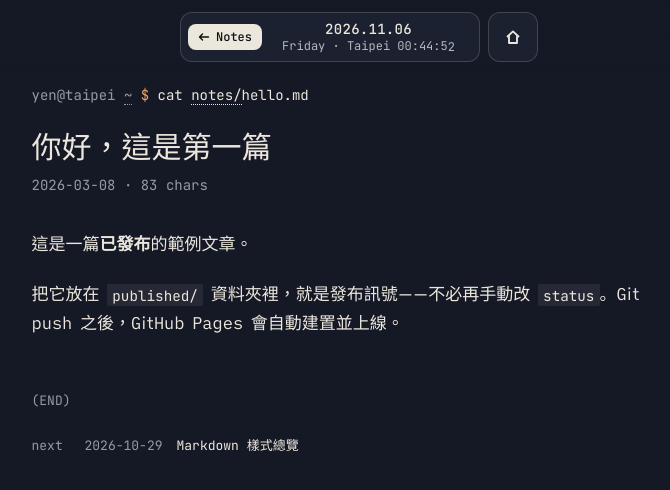
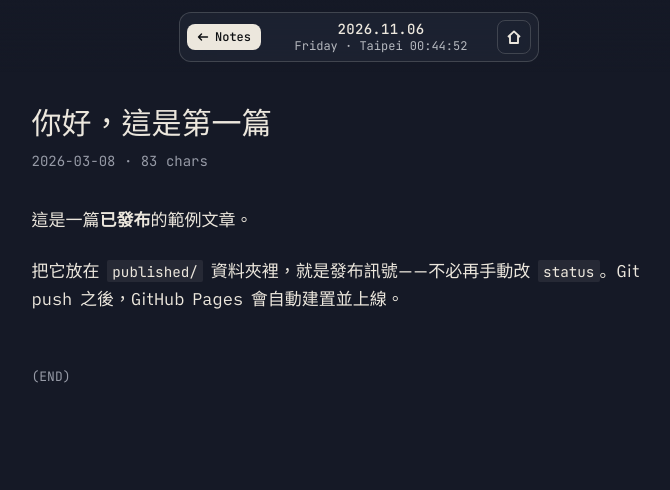
Before and after one commit to laiyenju/laiyenju.github.io, a Jekyll site: the page built from published/2026-03-08-hello.md, in a window 1280 px wide. Shown: the top 490 px of the page, without its empty margins (281-951 px from the left). Built offline with Jekyll 4.4.1, drawn with Linux system fonts in a browser that asks for light colours.

Commit message:
One date card everywhere; no command line or pager on notes and works; no white flash into a note
- The date card has one size and place on every page (home, timeline, a work,
  a note): --card-w wide, 50px tall, 12px from the top, centred. It no longer
  rests lower on wide screens or grows in the timeline, and Home sits inside it
  at its right end instead of beside it. A typed command now lands just under it.
- Notes and works open straight on the title (no yen@taipei ~ $ cat line),
  with the same room under the card.
- The prev / next pager at the end of a note is gone, with its styles, script
  and the cross-document fade that only it used.
- A note paints the sky in <head>: its body used to start on the default paper
  and fade to the sky over 1.2s, the white flash on arriving from the list.
- The browser's back button from a note brings the notes list back again; only
  Home starts the home page clean (post.js marks it).

Co-Authored-By: Claude Opus 5.5 <noreply@anthropic.com>
Claude-Session: https://claude.ai/code/session_013iANxKhEnvKVySxFFPVfMA

```diff
--- a/_includes/head.html
+++ b/_includes/head.html
@@ -7,5 +7,7 @@
 <link rel="preconnect" href="https://fonts.gstatic.com" crossorigin>
 <link href="https://fonts.googleapis.com/css2?family=JetBrains+Mono:wght@400;500;600&family=Noto+Sans+TC:wght@400;700&display=swap" rel="stylesheet">
 <link rel="stylesheet" href="{{ '/assets/css/site.css' | relative_url }}?v={{ site.time | date: '%s' }}">
-{% comment %}The sun's colour for the page, before first paint (theme-boot.html).{% endcomment %}
+{% comment %}The sun's colour for the page, painted here in <head>, before the body exists: the first frame is already
+  the sky, so arriving from the home page never flashes the default paper (theme-boot.html adds the night class).{% endcomment %}
 <script src="{{ '/assets/js/sky.js' | relative_url }}?v={{ site.time | date: '%s' }}"></script>
+<script>if (window.siteSky) siteSky.paintNotes();</script>
--- a/_includes/theme-boot.html
+++ b/_includes/theme-boot.html
@@ -1,6 +1,7 @@
 <script>
-  // Day or night before first paint, so a visit never flashes the wrong ground: the sky (sky.js).
-  // Words of the interface (labels, the prev / next words) in the reader's own
+  // Day or night before first paint, so a visit never flashes the wrong ground: the sky (sky.js; its colours are
+  // already painted in head.html, this adds the night class for light text).
+  // Words of the interface (labels) in the reader's own
   // language: Chinese if the browser's first language is Chinese, else
   // English. The notes stay as written. No switch: there is nothing to choose.
   (function () {
--- a/_layouts/default.html
+++ b/_layouts/default.html
@@ -3,9 +3,9 @@
 <head>
   {% include head.html %}
   <script>
-    // Arrival. Opened from inside the site (the notes list on the home page, or prev / next here),
+    // Arrival. Opened from inside the site (the notes list on the home page),
     // the page cuts straight in and prints from the top in a quarter second, like a work does:
-    // no typing, and no cross-fade. Opened from outside (a shared link), it types itself out
+    // no typing, and no cross-fade (the sky is already painted in head.html, so there is no flash). Opened from outside (a shared link), it types itself out
     // (post.js), unless motion is reduced.
     (function () {
       var root = document.documentElement;
@@ -15,14 +15,8 @@
         sessionStorage.removeItem("post-handoff");
       } catch (e) {}
       if (handoff) {
-        // from inside the site (a list, prev / next): no typing, the page prints in from the top in a quarter second
+        // from inside the site (the list): no typing, the page prints in from the top in a quarter second
         if (!(window.matchMedia && window.matchMedia("(prefers-reduced-motion: reduce)").matches)) root.classList.add("post-rise");
-        window.addEventListener("pagereveal", function (e) {
-          var vt = e.viewTransition;
-          if (!vt) return;
-          vt.ready.catch(function () {}); // skipping rejects ready; that is expected here
-          vt.skipTransition();
-        });
         return;
       }
       if (window.matchMedia && window.matchMedia("(prefers-reduced-motion: reduce)").matches) return;
@@ -35,23 +29,9 @@
 
   {% assign chars = content | strip_html | strip_newlines | remove: " " | size %}
 
-  {% comment %}Older and newer notes, for the pager at the end.{% endcomment %}
-  {% assign notes = site.pages | where_exp: "p", "p.path contains 'published/'" | sort: "date" %}
-  {% assign older = nil %}
-  {% assign newer = nil %}
-  {% for note in notes %}
-    {% if note.url == page.url %}
-      {% assign i_older = forloop.index0 | minus: 1 %}
-      {% if i_older >= 0 %}{% assign older = notes[i_older] %}{% endif %}
-      {% assign newer = notes[forloop.index] %}
-    {% endif %}
-  {% endfor %}
-
-  {% assign slug = page.name | remove: '.md' | slice: 11, 200 %}
-  {% comment %}The same frame as a work on the home page: the date card at the top (back to the list) with Home beside it,
-     the command that printed the note, and the title on the left.{% endcomment %}
+  {% comment %}The same frame as a work on the home page: the date card at the top, the same size and in the same place
+     as on every page (← Notes on its left goes back to the list, Home at its right end), then the title on the left.{% endcomment %}
   <div class="post-top">
-    {% comment %}Two pieces: the date card, whose button (on its left) goes back to the notes list, and Home.{% endcomment %}
     <a class="post-when post-to-notes" href="{{ '/' | relative_url }}?view=notes" aria-label="Back to all notes">
       <span class="cta"><svg viewBox="0 0 12 12" fill="none" stroke="currentColor" stroke-width="1.4" stroke-linecap="round" stroke-linejoin="round" aria-hidden="true"><path d="M10.5 6h-9M4.5 3 1.5 6l3 3"/></svg>Notes</span>
       <span class="txt"><b data-clock="date">&nbsp;</b><span data-clock="time">Taipei</span></span>
@@ -61,8 +41,6 @@
 
   <article class="post">
     <header class="post-head">
-      {% comment %}The path is a way back, like a breadcrumb: ~ the home page, notes/ the list.{% endcomment %}
-      <p class="post-bar">yen@<span data-city>taipei</span> <a class="post-path" href="{{ '/' | relative_url }}" title="Home">~</a> <i>$</i> <b>cat <a class="post-path post-to-notes" href="{{ '/' | relative_url }}?view=notes" title="All notes">notes/</a>{{ slug }}.md</b></p>
       <h1 class="post-title">{{ page.title }}</h1>
       {% if page.subtitle %}<p class="post-subtitle">{{ page.subtitle }}</p>{% endif %}
       <p class="post-meta">{% if page.date %}<time datetime="{{ page.date | date_to_xmlschema }}">{{ page.date | date: "%Y-%m-%d" }}</time> · {% endif %}{{ chars }} chars</p>
@@ -74,12 +52,6 @@
 
     <footer class="post-end">
       <p class="post-eof">(END)</p>
-      {% if older or newer %}
-      <nav class="post-pager" aria-label="More notes">
-        {% if newer %}<a href="{{ newer.url | relative_url }}" data-pager="next"><span class="post-pager-label"><span class="i-en">next</span><span class="i-zh">下一個</span></span><time datetime="{{ newer.date | date_to_xmlschema }}">{{ newer.date | date: "%Y-%m-%d" }}</time><span class="post-pager-title">{{ newer.title }}</span></a>{% endif %}
-        {% if older %}<a href="{{ older.url | relative_url }}" data-pager="prev"><span class="post-pager-label"><span class="i-en">prev</span><span class="i-zh">上一個</span></span><time datetime="{{ older.date | date_to_xmlschema }}">{{ older.date | date: "%Y-%m-%d" }}</time><span class="post-pager-title">{{ older.title }}</span></a>{% endif %}
-      </nav>
-      {% endif %}
     </footer>
   </article>
 
--- a/assets/css/site.css
+++ b/assets/css/site.css
@@ -56,6 +56,8 @@
 
 html {
   -webkit-text-size-adjust: 100%;
+  /* the sky from the very first frame (head.html paints it before the body exists): never the browser's white */
+  background: var(--sky, #fafaf7);
   /* Room for a scrollbar on every page, so an article's text column stays
      at the same x whether or not it scrolls. */
   scrollbar-gutter: stable;
@@ -79,12 +81,6 @@ a {
   text-decoration: none;
 }
 
-/* Interface words in one language (theme-boot.html picks it). */
-html:not(.ui-zh) .i-zh,
-html.ui-zh .i-en {
-  display: none;
-}
-
 body.theme-night { --accent: var(--t-accent, #f5b942); }
 
 /* —— Article (Jekyll default layout): a quiet reading column on plain
@@ -106,18 +102,21 @@ body.theme-night { --accent: var(--t-accent, #f5b942); }
 }
 
 /* —— The frame, the same as a work on the home page: the date card fixed at
-      the top, then `yen@taipei ~ $ cat notes/<file>.md`, the title on the
-      left, the subtitle, the date and size in mono; ← cd .. at the end. —— */
+      the top, then the title on the left, the subtitle, the date and size in mono; (END) at the end.
+      The card is the same size and in the same place on every page (here, the home page, the timeline, a work):
+      --card-w wide (day.css has the same), 50px tall, centred on the whole window (100vw, so a scrollbar does
+      not move it), 12px from the top. Home sits inside it, at its right end. —— */
 .post-top {
-  position: fixed; z-index: 7; top: 0; left: 0; right: 0;
-  display: flex; justify-content: center; align-items: center; gap: 8px;
-  padding: calc(12px + env(safe-area-inset-top, 0px)) 16px 10px;
+  --card-w: min(360px, calc(100vw - 32px));
+  position: fixed; z-index: 7; top: 0; left: 0; width: 100vw;
+  display: flex; justify-content: center; align-items: center;
+  padding: calc(12px + env(safe-area-inset-top, 0px)) 0 10px;
   /* only a light veil: the card and Home are frosted glass, so the note shows through behind them */
   background: linear-gradient(color-mix(in srgb, var(--sky, #fafaf7) 55%, transparent), transparent);
 }
 .post-when {
   display: flex; align-items: center; justify-content: space-between; gap: 12px;
-  width: min(300px, calc(100vw - 32px - 58px)); padding: 7px 16px 7px 7px;
+  width: var(--card-w); height: 50px; padding: 7px 49px 7px 7px;
   border: 1px solid rgba(42, 36, 32, 0.14); border-radius: 12px;
   background: color-mix(in srgb, var(--sky-sheet, #fff) 62%, transparent);
   -webkit-backdrop-filter: blur(14px) saturate(1.5); backdrop-filter: blur(14px) saturate(1.5);
@@ -135,19 +134,17 @@ body.theme-night { --accent: var(--t-accent, #f5b942); }
   background: var(--t-ink, #2a2420); color: #fafaf7; font-size: 12px; font-weight: 500; line-height: 1; white-space: nowrap;
 }
 .post-when .cta svg { width: 12px; height: 12px; }
-/* Home, beside the date card: a 50px square, as tall as the card, an icon only */
+/* Home, inside the card at its right end: a 34px square, an icon only, outlined (the filled button is the way back) */
 .post-home {
-  display: inline-flex; align-items: center; justify-content: center; flex: none; width: 50px; height: 50px; padding: 0;
-  border: 1px solid rgba(42, 36, 32, 0.14); border-radius: 12px;
-  background: color-mix(in srgb, var(--sky-sheet, #fff) 62%, transparent);
-  -webkit-backdrop-filter: blur(14px) saturate(1.5); backdrop-filter: blur(14px) saturate(1.5);
+  position: absolute; top: calc(12px + env(safe-area-inset-top, 0px) + 8px); left: calc(50vw + var(--card-w) / 2 - 42px);
+  display: inline-flex; align-items: center; justify-content: center; width: 34px; height: 34px; padding: 0;
+  border: 1px solid rgba(42, 36, 32, 0.14); border-radius: 8px;
   color: var(--t-ink, #2a2420);
   transition: border-color 0.15s ease, transform 0.15s ease;
 }
 .post-home:hover { border-color: var(--t-faint, #736d66); }
 .post-home:active { transform: scale(0.96); }
 .post-home svg { width: 16px; height: 16px; }
-@media (min-width: 480px) { .post-when { width: 300px; } }
 @media (max-width: 399px) { .post-when .wd { display: none; } }
 /* the live time in the date card: HH:MM:SS, each digit rolls (sky.js rollClock) */
 .roll { display: inline-flex; font-variant-numeric: tabular-nums; vertical-align: bottom; }
@@ -157,20 +154,12 @@ body.theme-night { --accent: var(--t-accent, #f5b942); }
 .roll .sr { position: absolute; width: 1px; height: 1px; overflow: hidden; clip-path: inset(50%); white-space: nowrap; }
 @media (prefers-reduced-motion: reduce) { .roll .rs { transition: none !important; } }
 
-body.theme-night .post-home { background: color-mix(in srgb, var(--sky-sheet, #151820) 62%, transparent); border-color: rgba(232, 230, 227, 0.18); color: var(--t-ink, #e8e6e3); }
+body.theme-night .post-home { border-color: rgba(232, 230, 227, 0.18); color: var(--t-ink, #e8e6e3); }
 
-.post-bar,
 .post-meta {
   font-family: "JetBrains Mono", "Noto Sans TC", ui-monospace, monospace;
   color: var(--t-faint, #736d66);
 }
-.post-bar { margin: 0; font-size: 14px; line-height: 1.7; }
-.post-bar i { font-style: normal; color: var(--accent); }
-.post-bar b { font-weight: 400; color: var(--t-ink, #2a2420); }
-/* the path in the prompt is a way back: ~ home, notes/ the list (dotted like other links, the accent when pointed at) */
-.post-bar .post-path { color: inherit; border-bottom: 1px dotted currentColor; }
-.post-bar .post-path:hover,
-.post-bar .post-path:focus-visible { color: var(--accent); border-bottom-style: solid; }
 .post-head { text-align: left; margin-bottom: 34px; }
 .post-title {
   margin: 18px 0 6px;
@@ -821,7 +810,7 @@ body.has-rail .post-prose .footnotes {
   color: var(--link-sel-fg);
 }
 
-/* End: (END) like less at the end of a file, the next / prev notes, then a prompt. */
+/* End: (END) like less at the end of a file. */
 .post-end {
   margin-top: 4em;
   font-family: "JetBrains Mono", "Noto Sans TC", ui-monospace, monospace;
@@ -831,28 +820,6 @@ body.has-rail .post-prose .footnotes {
 .post-eof {
   margin: 0 0 1.6em;
   color: var(--t-faint, #736d66);
-}
-.post-pager {
-  display: grid;
-  margin: 0 0 1.6em;
-}
-.post-pager a {
-  display: grid;
-  grid-template-columns: 5ch 10ch minmax(0, 1fr);
-  column-gap: 14px;
-  align-items: baseline;
-  padding: 3px 6px;
-  margin: 0 -6px;
-  line-height: 1.75;
-}
-/* 上一個 / 下一個 take six cells. */
-html.ui-zh .post-pager a {
-  grid-template-columns: 6ch 10ch minmax(0, 1fr);
-}
-.post-pager-label,
-.post-pager time {
-  color: var(--t-faint, #736d66);
-  font-variant-numeric: tabular-nums;
 }
 
 /* Arrival, like `cat` in a terminal (see post.js): the title typed character by character behind a block cursor, the date
@@ -869,7 +836,7 @@ html.post-print .post-prose > * {
   clip-path: inset(0 0 100% 0);
   animation: post-unclip 1ms 4s forwards;
 }
-/* Opened from the notes list: the command line is already there (it slides up from the list). */
+/* Each part shows as its turn comes (post.js stream). */
 html.post-print .post-head > .is-shown,
 html.post-print .post-end.is-shown {
   opacity: 1;
@@ -892,7 +859,7 @@ html.post-print.stream-done .post-prose > * {
   clip-path: none !important;
   animation: none !important;
 }
-/* From inside the site (a list, prev / next): the page prints in from the top in about a quarter second,
+/* From inside the site (the list): the page prints in from the top in about a quarter second,
    the head line by line and then the first blocks of text, the same motion as a work on the home page. */
 html.post-rise .post-head > *,
 html.post-rise .post-prose > :nth-child(-n+8) {
@@ -954,38 +921,6 @@ html.post-rise .post-prose > :nth-child(8) { animation-delay: 295ms; }
   }
 }
 
-/* Navigations between pages cross-fade briefly (old page out fast, new one in
-   behind it). A note opened from the list hands over with no transition at
-   all: it is already on screen (see the head script in default.html). */
-@view-transition {
-  navigation: auto;
-}
-::view-transition-group(*) {
-  animation-duration: 240ms;
-  animation-timing-function: cubic-bezier(0.2, 0, 0, 1);
-}
-::view-transition-old(root) {
-  animation: vt-out 160ms cubic-bezier(0.4, 0, 1, 1) both;
-}
-::view-transition-new(root) {
-  animation: vt-in 220ms 100ms cubic-bezier(0, 0, 0.2, 1) both;
-}
-@keyframes vt-out {
-  to {
-    opacity: 0;
-  }
-}
-@keyframes vt-in {
-  from {
-    opacity: 0;
-  }
-}
-@media (prefers-reduced-motion: reduce) {
-  @view-transition {
-    navigation: none;
-  }
-}
-
 /* Night: a cool ink ground, light text, gold only for the accent and selection. */
 body.post-body.theme-night {
   background: var(--sky, #0d0f12);
@@ -1002,17 +937,13 @@ body.theme-night .post-prose {
   --shu: var(--t-accent, #f5b942);
 }
 body.theme-night .post-meta,
-body.theme-night .post-eof,
-body.theme-night .post-pager-label,
-body.theme-night .post-pager time { color: var(--t-faint, #8a8f99); }
+body.theme-night .post-eof { color: var(--t-faint, #8a8f99); }
 body.theme-night .post-title,
 body.theme-night .post-end { color: var(--t-ink, #e8e6e3); }
 body.theme-night .post-top { background: linear-gradient(color-mix(in srgb, var(--sky, #0d0f12) 55%, transparent), transparent); }
 body.theme-night .post-when { background: color-mix(in srgb, var(--sky-sheet, #151820) 62%, transparent); border-color: rgba(232, 230, 227, 0.18); color: var(--t-ink, #e8e6e3); }
 body.theme-night .post-when .txt span { color: var(--t-soft, #8a8f99); }
 body.theme-night .post-when .cta { background: var(--t-ink, #e8e6e3); color: #0d0f12; }
-body.theme-night .post-bar { color: var(--t-faint, #8a8f99); }
-body.theme-night .post-bar b { color: var(--t-ink, #e8e6e3); }
 body.theme-night .post-prose :not(pre) > code { background: rgba(232, 230, 227, 0.08); }
 body.theme-night .post-prose img { border-color: rgba(232, 230, 227, 0.1); }
 body.theme-night .post-subtitle { color: var(--t-soft, #b6b9bf); }
@@ -1026,7 +957,7 @@ body.theme-night .post-note-n { color: var(--t-faint, #8a8f99); }
    the accent to a deeper accent (by night: lighter). Keyboard focus adds
    an underline as well, so focus never rests on colour alone. Two
    exceptions:
-   - terminal rows (the notes / works lists, $ cd ~, prev / next) turn
+   - terminal rows (the notes / works lists on the home page) turn
      reverse video, like the selected row of a terminal picker;
    - links inside a note keep the ink colour on a dotted line, which turns
      solid when pointed at. —— */
@@ -1074,26 +1005,6 @@ body .post-prose a.reversefootnote:hover {
   }
 }
 
-/* Terminal rows (prev / next): reverse video when pointed at. */
-body .post-pager a:focus-visible,
-body .post-pager a:active {
-  background: var(--link-sel-bg);
-  color: var(--link-sel-fg);
-}
-body .post-pager a:focus-visible *,
-body .post-pager a:active * {
-  color: inherit !important;
-}
-@media (hover: hover) {
-  body .post-pager a:hover {
-    background: var(--link-sel-bg);
-    color: var(--link-sel-fg);
-  }
-  body .post-pager a:hover * {
-    color: inherit !important;
-  }
-}
-
 /* Links in a note: ink on a dotted line; solid when pointed at. The keyboard
    gets a thicker solid line, so focus differs from a passing pointer. */
 .post-prose a:not(.footnote):not(.reversefootnote) {
--- a/assets/js/post.js
+++ b/assets/js/post.js
@@ -272,7 +272,6 @@
   function stream() {
     var root = document.documentElement;
     if (!root.classList.contains("post-print")) return;
-    var bar = document.querySelector(".post-bar");
     var title = document.querySelector(".post-title");
     var sub = document.querySelector(".post-subtitle");
     var meta = document.querySelector(".post-meta");
@@ -281,10 +280,6 @@
 
     function show(el) { if (el) el.classList.add("is-shown"); }
 
-    function typeBar(next) {
-      show(bar);
-      next();
-    }
     function typeTitle(next) {
       if (!title) return next();
       show(title);
@@ -334,13 +329,13 @@
     function stopListening() { SKIP.forEach(function (ev) { window.removeEventListener(ev, done, true); }); }
     SKIP.forEach(function (ev) { window.addEventListener(ev, done, { capture: true, passive: true }); });
 
-    typeBar(function () { typeTitle(function () { typeMeta(streamProse); }); });
+    typeTitle(function () { typeMeta(streamProse); });
   }
 
   /* —— Back to the list. Opened from the notes list, the list is still one
         step back in history, and the browser keeps that page as it was
         (back/forward cache): going back shows it at once, as it was, with
-        no reload. Opened any other way (a shared link, a new tab, next/prev),
+        no reload. Opened any other way (a shared link, a new tab),
         follow the link to the home page's notes view. —— */
   // opened from the list on the home page (it says so as it leaves, day.js): the list is one step back
   var FROM_LIST = false;
@@ -360,7 +355,7 @@
     var a = document.querySelector(".post-to-notes");
     location.href = a ? a.href : new URL("./?view=notes", document.baseURI).href;
   }
-  // ← Notes on the date card and notes/ in the path at the top: both go back to the list the same way
+  // ← Notes on the date card: back to the list
   document.querySelectorAll(".post-to-notes").forEach(function (el) {
     el.addEventListener("click", function (e) {
       if (e.defaultPrevented || e.button !== 0 || e.metaKey || e.ctrlKey || e.shiftKey || e.altKey) return;
@@ -369,29 +364,26 @@
     });
   });
 
-  /* —— Moving between notes (prev / next, the pager or the shell): arrive as from the list, cut in and print. —— */
-  function inSite(url) {
-    try { var u = new URL(url, location.href); if (u.origin === location.origin && /\/published\//.test(u.pathname)) sessionStorage.setItem("post-handoff", u.pathname); } catch (e) {}
-  }
-  document.querySelectorAll(".post-pager a").forEach(function (a) {
-    a.addEventListener("click", function (e) { if (!e.metaKey && !e.ctrlKey && !e.shiftKey && !e.altKey && e.button === 0) inSite(a.href); });
-  });
-
   /* —— Leaving: the home page reads this, so it can come back the way a
         shell does when a pager quits: no fade, the notes list as it was with
         `cat <file>` in its history, and other views printed line by line.
         Set on every way out (the link, a typed command, the back button). —— */
   var FILE = decodeURIComponent(location.pathname.split("/").pop() || "").replace(/\.html?$/, "").replace(/^\d{4}-\d{2}-\d{2}-/, "") + ".md";
-  // toList: leaving for the notes list (← Notes, notes/), so the home page shows the list again
-  var leavingToList = false;
-  function markReturn(toList) {
-    if (toList === true) leavingToList = true;
-    try { sessionStorage.setItem("post-return", JSON.stringify({ path: location.pathname, file: FILE, t: Date.now(), toList: leavingToList })); } catch (e) {}
+  // toList: leaving for the notes list (← Notes), so the home page shows the list again.
+  // home: leaving by Home, so the home page starts clean. Neither (the browser's back button): back to the list too.
+  var leavingToList = false, leavingHome = false;
+  function markReturn(to) {
+    if (to === true) leavingToList = true;
+    if (to === "home") leavingHome = true;
+    try { sessionStorage.setItem("post-return", JSON.stringify({ path: location.pathname, file: FILE, t: Date.now(), toList: leavingToList, home: leavingHome })); } catch (e) {}
   }
+  document.querySelectorAll(".post-home").forEach(function (el) {
+    el.addEventListener("click", function () { markReturn("home"); });
+  });
   window.addEventListener("pagehide", function () { markReturn(); });
   window.addEventListener("pageshow", function (e) {
     if (!e.persisted) return;
-    leavingToList = false;
+    leavingToList = false; leavingHome = false;
     try { sessionStorage.removeItem("post-return"); } catch (err) {}
   });
 
@@ -415,17 +407,13 @@
   }
 
   document.addEventListener("DOMContentLoaded", function () {
-    document.querySelectorAll("[data-city]").forEach(function (el) { el.textContent = CITY.short; });
     tick();
-    // Start typing once any page transition has finished (pagereveal has fired
-    // by the first frame) and the fonts are in (at most 400ms), so the first
+    // Start typing once the fonts are in (at most 400ms), so the first
     // characters don't stall while the Chinese face is still coming in.
     requestAnimationFrame(function () {
-      var landed = (document.activeViewTransition && document.activeViewTransition.finished) || Promise.resolve();
       var fonts = document.fonts && document.fonts.ready ? document.fonts.ready : Promise.resolve();
       var cap = new Promise(function (res) { window.setTimeout(res, 400); });
-      var go = function () { Promise.race([fonts, cap]).then(stream, stream); };
-      landed.then(go, go);
+      Promise.race([fonts, cap]).then(stream, stream);
     });
     buildRail();
     buildLightbox();
```
Also changed, not shown: assets/css/day.css (+17 -24 lines), assets/js/day.js (+7 -16 lines), README.md.
